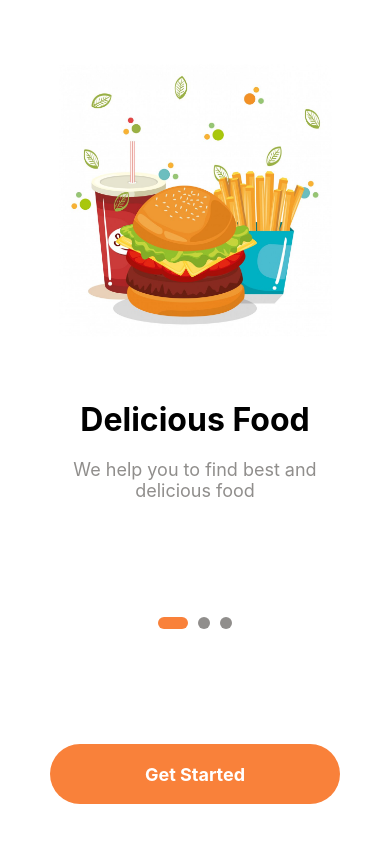
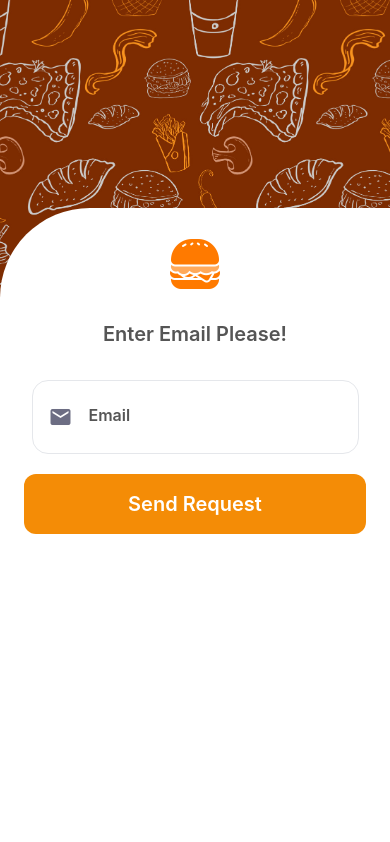
Before and after one commit to tamB2203579/Food-Order-App, a React Native app: screen /ForgotPassword in a window 390 px wide. Shown: the top 842 px of the page. Built offline with nearby package versions, Linux system fonts and the light colour scheme.

Commit message:
fix sign up and add forgot password

```diff
--- a/App.js
+++ b/App.js
@@ -4,6 +4,7 @@ import { createNativeStackNavigator } from '@react-navigation/native-stack';
 import { CartProvider } from './components/CartContext';
 import OnBoardScreen from './screens/OnBoardScreen';
 import LoginScreen from './screens/LoginScreen';
+import ForgotPasswordScreen from './screens/ForgotPasswordScreen';
 import SignUpScreen from './screens/SignUpScreen';
 import HomeTabNavigator from './screens/HomeTabNavigator';
 import DetailsScreen from './screens/DetailsScreen';
@@ -19,6 +20,7 @@ function App() {
         <Stack.Navigator screenOptions={{headerShown: false}}>
           <Stack.Screen name="OnBoard" component={OnBoardScreen}/>
           <Stack.Screen name="Login" component={LoginScreen} options={{ gestureEnabled: false }}/>
+          <Stack.Screen name="ForgotPassword" component={ForgotPasswordScreen}/>
           <Stack.Screen name="SignUp" component={SignUpScreen}/>
           <Stack.Screen name="HomeTab" component={HomeTabNavigator} options={{ gestureEnabled: false }}/>
           <Stack.Screen name="Details" component={DetailsScreen}/>
--- /dev/null
+++ b/screens/ForgotPasswordScreen.js
@@ -0,0 +1,67 @@
+import { Text, View, TouchableWithoutFeedback, Keyboard, Image, Dimensions, TouchableOpacity } from 'react-native'
+import { getAuth, sendPasswordResetEmail } from "firebase/auth";
+import UserTextInput from '../components/UserTextInput';
+import React, { useState } from 'react'
+
+
+const ForgotPasswordScreen = () => {
+  const screenWidth = Math.round(Dimensions.get("window").width);
+
+  const [email, setEmail] = useState("");
+  const [getEmailValidationStatus, setGetEmailValidationStatus] = useState(false);
+  const [emailSent, setEmailsent] = useState(false);
+
+  const handleForgotPassword = async () => {
+    try {
+      const auth = getAuth();
+      sendPasswordResetEmail(auth, email)
+        .then(() => {
+          {emailSent && setEmailsent(false)}; alert("Email sent! Check your email to reset your password.");
+        })
+    } catch (error) {
+      console.error(error);
+    }
+  };
+
+  return (
+    <TouchableWithoutFeedback onPress={Keyboard.dismiss}>
+      <View className="flex-1 justify-start items-center">
+        <Image
+          source={require("../assets/bg.png")}
+          resizeMode="cover"
+          className="h-96"
+          style={{ width: screenWidth }} />
+
+
+        {/* Main View */}
+        <View className="w-full h-full bg-white rounded-tl-[90px] -mt-44 flex items-center justify-start py-6 px-6 space-y-6">
+          <Image
+            source={require("../assets/logo.png")}
+            className="h-16 w-16"
+            resizeMode="contain"
+          />
+
+          <Text className="text-primaryText text-xl font-semibold">Enter Email Please!</Text>
+
+          <View className="w-full flex items-center justify-center">
+
+            {/* email */}
+            <UserTextInput
+              placeholder="Email"
+              isPass={false}
+              setStateValue={setEmail}
+              setGetEmailValidationStatus={setGetEmailValidationStatus}
+            />
+
+            {/* Send Request */}
+            <TouchableOpacity onPress={handleForgotPassword} className="w-full px-4 py-2 rounded-xl my-3 flex items-center justify-center bg-primary">
+              <Text className="py-2 text-white text-xl font-semibold">Send Request</Text>
+            </TouchableOpacity>
+          </View>
+        </View>
+      </View>
+    </TouchableWithoutFeedback >
+  )
+}
+
+export default ForgotPasswordScreen
--- a/screens/LoginScreen.js
+++ b/screens/LoginScreen.js
@@ -86,6 +86,12 @@ const LoginScreen = () => {
                 <Text className="text-base text-primaryBold" style={{ fontWeight: "bold" }}>Create here</Text>
               </TouchableOpacity>
             </View>
+
+            <View className=" flex-row items-center justìy-center space-x-2 -mt-3">
+              <TouchableOpacity onPress={() => navigation.navigate('ForgotPassword')}>
+                <Text className="text-base text-primaryBold" style={{ fontWeight: "bold" }}>Forgot your password?</Text>
+              </TouchableOpacity>
+            </View>
           </View>
         </View>
       </View>
--- a/screens/SignUpScreen.js
+++ b/screens/SignUpScreen.js
@@ -103,21 +103,6 @@ const SignupScreen = () => {
                     </View>
 
                     <View className="w-full flex items-center justify-center">
-                        {/* full name */}
-                        <UserTextInput
-                            placeholder="Full Name"
-                            isPass={false}
-                            setStateValue={setName}
-                        />
-
-                        {/* phone number */}
-                        <UserTextInput
-                            placeholder="Phone Number"
-                            isPass={false}
-                            setStateValue={setPhoneNum}
-                        />
-
-
                         {/* email */}
                         <UserTextInput
                             placeholder="Email"
```
